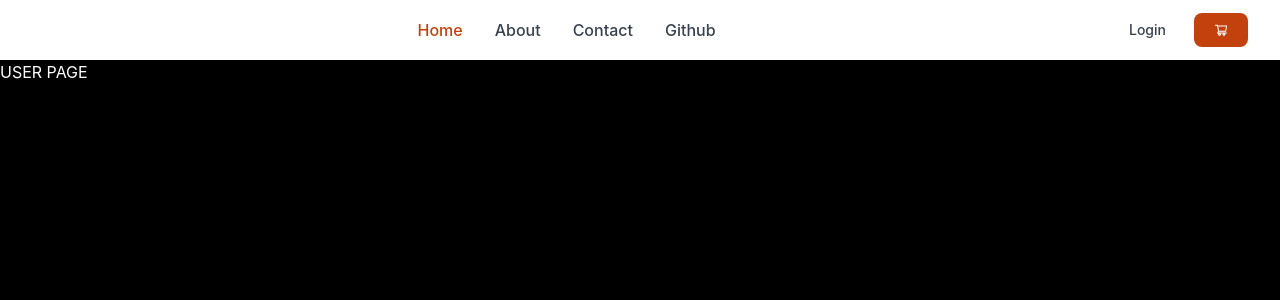
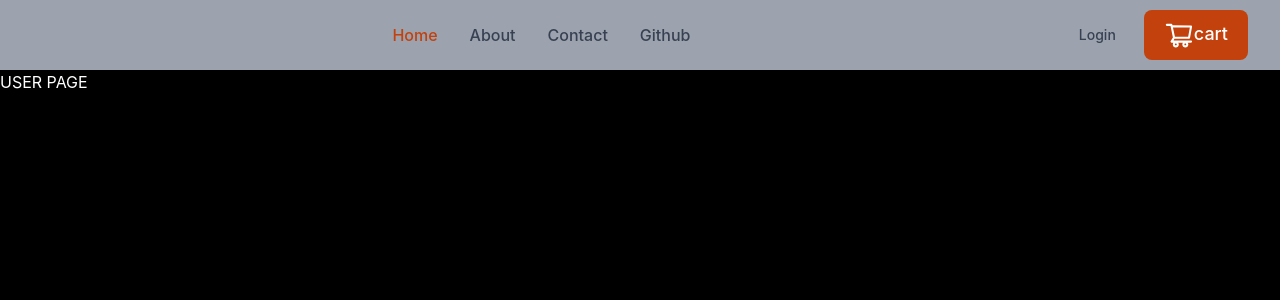
Before and after one commit to PRAKHAR-A-TRIPATHI/Project, a React (Create React App) app in the folder project/: page / in a window 1280 px wide. Both pictures are taken after typing "name@example.com", "Sample123" into the empty fields and a click on the button "Log In". Shown: the top 300 px of the page. Built offline with nearby package versions, Linux system fonts and the light colour scheme.

Commit message:
Update Header.js

```diff
--- a/project/src/Component/Common/Header.js
+++ b/project/src/Component/Common/Header.js
@@ -6,7 +6,7 @@ function Header() {
     return (
         <div className=' text-white'>
             <header className="shadow sticky z-50 top-0">
-                <nav className="bg-white border-gray-200 px-4 lg:px-6 py-2.5">
+                <nav className=" bg-gray-400 border-gray-200 px-4 lg:px-6 py-2.5">
                     <div className="flex flex-wrap justify-between items-center mx-auto max-w-screen-xl">
                         <Link to="/" className="flex items-center">
                             {/* <img
@@ -28,7 +28,7 @@ function Header() {
                                 to="#"
                                 className="text-white bg-orange-700 hover:bg-orange-800 focus:ring-4 focus:ring-orange-300 font-medium rounded-lg text-sm px-4 lg:px-5 py-2 lg:py-2.5 mr-2 focus:outline-none"
                             >
-                                <AiOutlineShoppingCart/>
+                                <span className='flex text-lg'><AiOutlineShoppingCart className=' text-3xl'/>cart</span>
                             </Link>
                         </div>
                         <div
```
